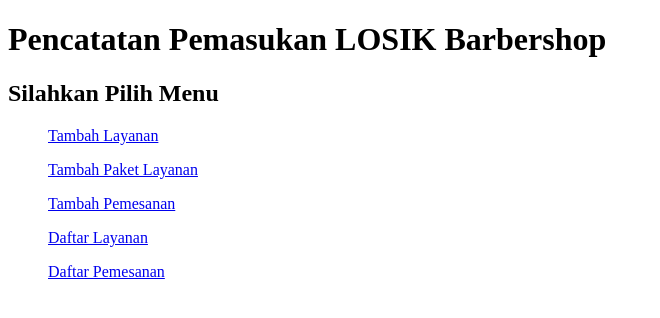
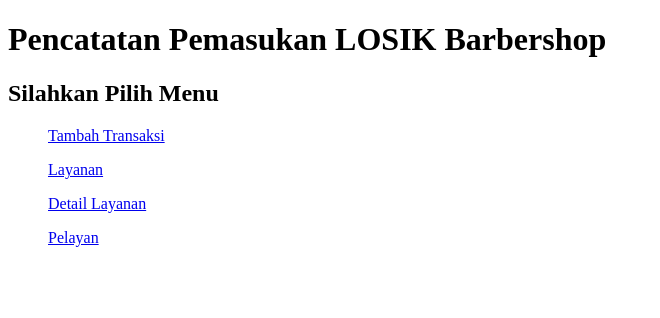
Before and after one commit to Gagian/LosikBarbershop, a Django app: page / in a window 1280 px wide. Shown: the top 318 px of the page, without its empty margins (0-660 px from the left). Run offline with Django 4.2, Linux system fonts and the light colour scheme.

Commit message:
revisi 8

```diff
--- a/app/templates/detaillayanan.html
+++ b/app/templates/detaillayanan.html
@@ -8,7 +8,9 @@
 </head>
 <body>
     <h1>Detail Layanan</h1>
-    <table>
+    <form action="" method="post">
+        {% csrf_token %}
+        <table>
         <tr>
             <th>ID Layanan</th>
             <th>ID Transaksi</th>
--- a/app/templates/home.html
+++ b/app/templates/home.html
@@ -6,10 +6,9 @@
 <body>
     <h1>Pencatatan Pemasukan LOSIK Barbershop</h1>
     <h2>Silahkan Pilih Menu</h2>
-    <ul><a href="/transaksi" title="">Tambah Layanan</a></ul>
-    <ul><a href="/pelayan" title="">Tambah Paket Layanan</a></ul>
-    <ul><a href="/layanan" title="">Tambah Pemesanan</a></ul>
-    <ul><a href="/detaillayanan" title="">Daftar Layanan</a></ul>
-    <ul><a href="/index" title="">Daftar Pemesanan</a></ul>
+    <ul><a href="/transaksi" title="">Tambah Transaksi</a></ul>
+    <ul><a href="/layanan" title="">Layanan</a></ul>
+    <ul><a href="/detaillayanan" title="">Detail Layanan</a></ul>
+    <ul><a href="/index" title="">Pelayan</a></ul>
 </body>
 </html>
--- a/app/templates/transaksi.html
+++ b/app/templates/transaksi.html
@@ -15,7 +15,6 @@
         <tr>
             <th>ID Transaksi</th>
             <th>ID Pelayan</th>
-            <th>Jenis Layanan</th>
             <th>Nama Pelanggan</th>
             <th>Tanggal Transaksi</th>
             <th>Action</th>
@@ -25,7 +24,6 @@
         <tr>
             <td>{{ item.idtransaksi }}</td>
             <td>{{ item.idpelayan }}</td>
-            <td>{{ item.idlayanan }}</td>
             <td>{{ item.namapelanggan }}</td>
             <td>{{ item.tanggaltransaksi}}</td>
             <td>
@@ -36,7 +34,7 @@
                     <a href="{% url 'deletetransaksi' item.idtransaksi %}"> Delete</a>
                 </button>
                 <button type="button">
-                    <a href="{% url 'detaillayanan' item.iddetaillayanan %}"></a> Detail Layanan</a>
+                    <a href="{% url 'detaillayanan' item.idtransaksi %}">Detail Layanan</a>
                 </button>
             </td>
         </tr>
--- a/app/urls.py
+++ b/app/urls.py
@@ -6,13 +6,15 @@ urlpatterns = [
     path('index',views.pelayan,name='index'),
     path('layanan',views.layanan,name='layanan'),
     path('transaksi',views.transaksi,name='transaksi'),
-    path('detaillayanan/<str:id>', views.detaillayanan,name='detaillayanan,'),
+    path('detaillayanan', views.detaillayanan,name='detaillayanan,'),
+    path('detaillayanan/<str:id>',views.detaillayanan,name='detaillayanan'),
     path('createdatatransaksi', views.createdatatransaksi,name='createdatatransaksi'),
     path('createdatapelayan',views.createdatapelayan,name='createdatapelayan'),
     path('createdatalayanan',views.createdatalayanan,name='createdatalayanan'),
     path('updatepelayan/<str:id>',views.updatepelayan,name='updatepelayan'),
     path('updatelayanan/<str:id>',views.updatelayanan,name='updatelayanan'),
     path('updatetransaksi/<str:id>',views.updatetransaksi,name='updatetransaksi'),
+    path('updatedetaillayanan/<str:id>',views.updatedetaillayanan,name='updatedetaillayanan'),
     path('deletepelayan/<str:id>',views.deletepelayan,name='deletepelayan'),
     path('deletelayanan/<str:id>',views.deletelayanan,name='deletelayanan'),
     path('deletetransaksi/<str:id>',views.deletetransaksi,name='deletetransaksi'),
--- a/app/views.py
+++ b/app/views.py
@@ -38,13 +38,13 @@ def transaksi(request):
 
 def detaillayanan (request):
     alldetaillayananobj = models.detaillayanan.objects.all()
+    # filterdetaillayananobj = models.detaillayanan.objects.filter(idtransaksi = id)
     # getdetaillayananobj = models.detaillayanan.objects.get(iddetaillayanan=1)
 
     return render(request, 'detaillayanan.html',{
         "alldetaillayananobj" : alldetaillayananobj,
-        # "getdetaillayananobj" : getdetaillayananobj,
+        # detaillayanan : filterdetaillayananobj,
     })
-    return redirect('transaksi')
 
 def createdatapelayan(request):
     if request.method == 'GET':
@@ -153,24 +153,29 @@ def createdatatransaksi(request):
 def updatetransaksi(request,id):
     gettransaksiobj = models.transaksi.objects.get(idtransaksi=id)
     alltransaksiobj = models.transaksi.objects.all()
-    alllayananobj = models.layanan.objects.all()
+    # alllayananobj = models.layanan.objects.all()
+    allpelayanobj= models.pelayan.objects.all()
 
     if request.method == "GET":
         return render(request,'updatetransaksi.html',{
             'transaksi':alltransaksiobj,
-            'layanan'  :alllayananobj,
-            'gettransaksi':gettransaksiobj
+            # 'layanan'  :alllayananobj,
+            'gettransaksi':gettransaksiobj,
+            'pelayan' :allpelayanobj
         })
     else:
         request.method == 'POST'
-        idtransaksi = request.POST['idtransaksi']
-        getransaksi = models.transaksi.objects.get(idtransaksi = idtransaksi)
-        idlayanan = request.POST['jenislayanan']
-        getlayanan = models.layanan.objects.get(idlayanan = idlayanan)
+        # idtransaksi = request.POST['idtransaksi']
+        # getransaksi = models.transaksi.objects.get(idtransaksi = idtransaksi)
+        # idlayanan = request.POST['jenislayanan']
+        # getlayanan = models.layanan.objects.get(idlayanan = idlayanan)
+        idpelayan = models.POST['namapelayan']
+        getpelayan = models.pelayan.objects.get(idpelayan = idpelayan)
 
-        updatetransaksi = models.detaillayanan(
-            idtransaksi = getransaksi,
-            idlayanan = getlayanan
+        updatetransaksi = models.pelayan(
+            # idtransaksi = getransaksi,
+            # idlayanan = getlayanan,
+            idpelayan = getpelayan
         )
         updatetransaksi.save()
         return redirect('transaksi')
@@ -180,7 +185,7 @@ def updatetransaksi(request,id):
         # transaksiobj.idpelayan = idpelayan
         # transaksiobj.namapelanggan = namapelanggan
         # transaksiobj.tanggaltransaksi = tanggaltransaksi
-        return redirect('layanan')
+        # return redirect('layanan')
 
 def deletetransaksi(request,id):
     transaksiobj = models.transaksi.objects.get(idtransaksi=id)
```
Also changed, not shown: app/templates/updatedetaillayanan.html (+12 -0 lines), app/templates/updatetransaksi.html (+14 -13 lines), db.sqlite3.
